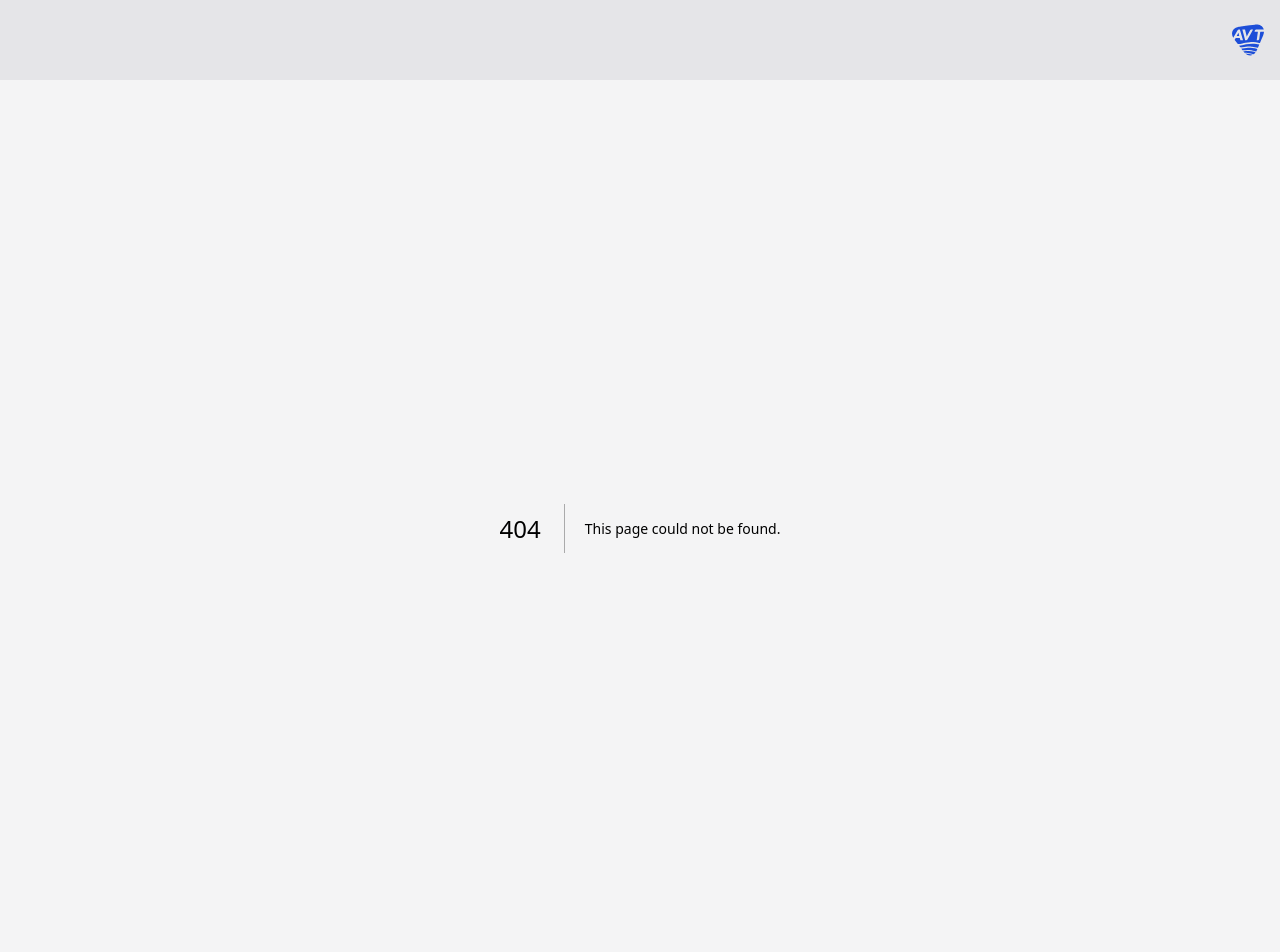
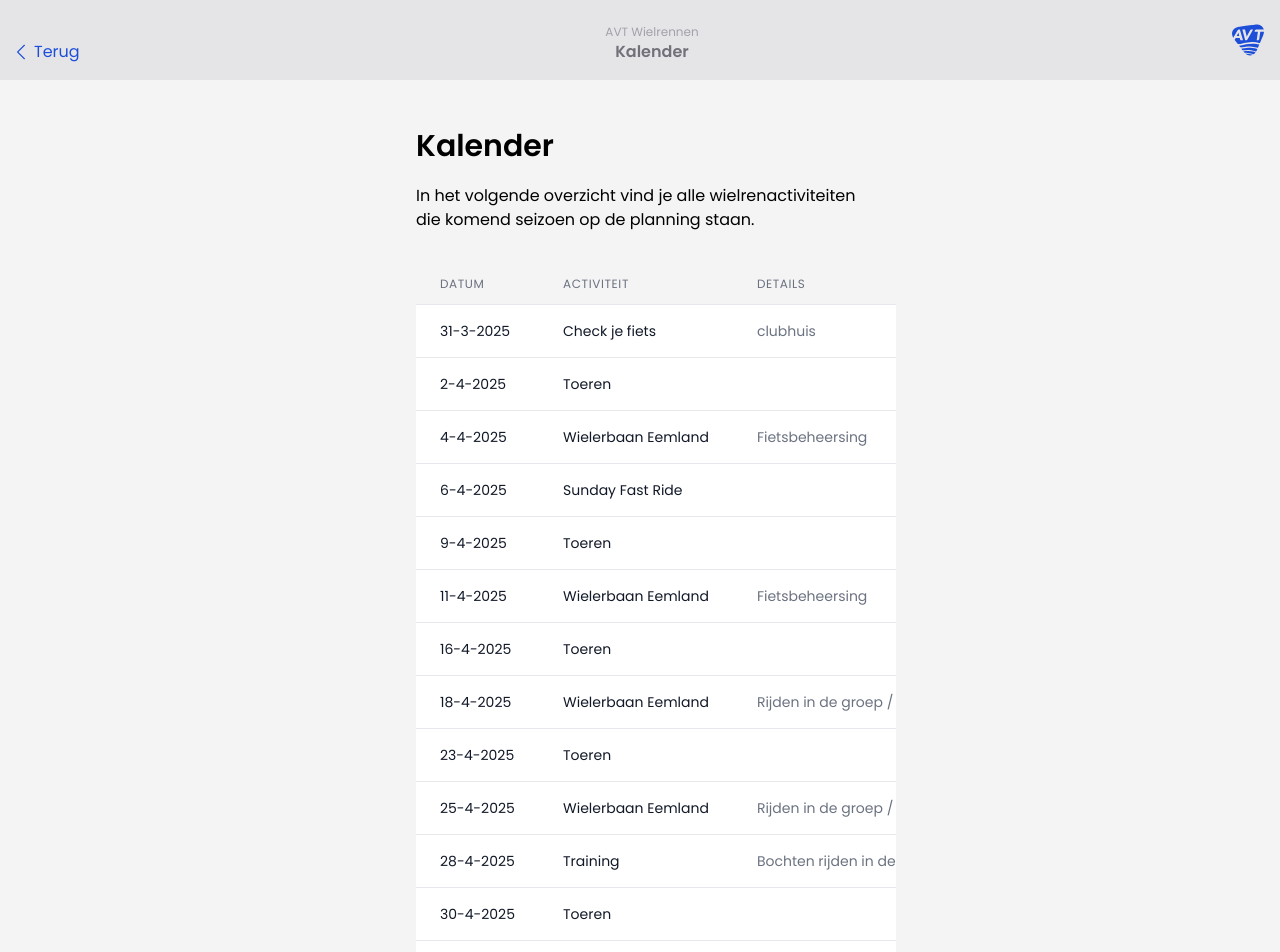
Before and after one commit to timohofmeijer/avt-cycling, a Next.js app: page /kalender in a window 1280 px wide. Before the commit this address had no page. Shown: the top 952 px of the page. Built offline with nearby package versions, Linux system fonts and the light colour scheme.

Commit message:
add calendar

```diff
--- /dev/null
+++ b/src/app/kalender/page.tsx
@@ -0,0 +1,30 @@
+import { Metadata } from 'next'
+import { PageAnimation } from '@/components/PageAnimation'
+import { PageHeaderContent } from '@/components/PageHeaderContent'
+import { PageTitle } from '@/components/PageTitle'
+import { Calendar } from '@/components/Calendar'
+import { calendarEvents } from '@/data/calendar'
+
+export const metadata: Metadata = {
+  title: 'Kalender – AVT Wielrennen',
+  description: 'Overzicht van alle wielrenactiviteiten voor komend seizoen',
+}
+
+const Page: React.FC = () => {
+  const nonTriEvents = calendarEvents.filter((event) => !event.isTriEvent)
+  return (
+    <PageAnimation>
+      <PageHeaderContent page="kalender" />
+      <div className="flex flex-col w-full pb-7">
+        <PageTitle>Kalender</PageTitle>
+        <p className="mb-8">
+          In het volgende overzicht vind je alle wielrenactiviteiten die komend seizoen op de
+          planning staan.
+        </p>
+        <Calendar events={nonTriEvents} />
+      </div>
+    </PageAnimation>
+  )
+}
+
+export default Page
--- /dev/null
+++ b/src/components/Calendar.tsx
@@ -0,0 +1,40 @@
+import { CalendarEvent } from '@/types/calendar'
+
+type Props = {
+  events: CalendarEvent[]
+}
+
+export const Calendar: React.FC<Props> = ({ events }) => {
+  return (
+    <div className="w-full">
+      <table className="min-w-full divide-y divide-gray-200">
+        <thead>
+          <tr>
+            <th className="px-6 py-3 text-left text-xs font-medium text-gray-500 uppercase tracking-wider">
+              Datum
+            </th>
+            <th className="px-6 py-3 text-left text-xs font-medium text-gray-500 uppercase tracking-wider">
+              Activiteit
+            </th>
+            <th className="px-6 py-3 text-left text-xs font-medium text-gray-500 uppercase tracking-wider">
+              Details
+            </th>
+          </tr>
+        </thead>
+        <tbody className="bg-white divide-y divide-gray-200">
+          {events.map((event, index) => (
+            <tr key={index} className="hover:bg-gray-50">
+              <td className="px-6 py-4 whitespace-nowrap text-sm text-gray-900">
+                {new Date(event.date).toLocaleDateString('nl-NL')}
+              </td>
+              <td className="px-6 py-4 whitespace-nowrap text-sm text-gray-900">{event.title}</td>
+              <td className="px-6 py-4 whitespace-nowrap text-sm text-gray-500">
+                {event.description}
+              </td>
+            </tr>
+          ))}
+        </tbody>
+      </table>
+    </div>
+  )
+}
--- a/src/components/PageHeaderContent.tsx
+++ b/src/components/PageHeaderContent.tsx
@@ -5,7 +5,7 @@ import Link from 'next/link'
 import { BsChevronLeft } from 'react-icons/bs'
 import { motion } from 'framer-motion'
 
-type PageType = 'home' | 'signalen' | 'draaien' | 'ritsen' | 'nieuw' | 'wegkapiteins'
+type PageType = 'home' | 'signalen' | 'draaien' | 'ritsen' | 'nieuw' | 'wegkapiteins' | 'kalender'
 
 export const PageHeaderContent: React.FC<{ page: PageType }> = ({ page }) => {
   const [isCSR, setCSR] = useState(false)
@@ -59,4 +59,5 @@ const pageTitles: Record<PageType, string> = {
   ritsen: 'Ritsen',
   nieuw: 'Nieuwe deelnemers',
   wegkapiteins: 'Wegkapiteins',
+  kalender: 'Kalender',
 }
--- /dev/null
+++ b/src/data/calendar.ts
@@ -0,0 +1,307 @@
+import { CalendarEvent } from '@/types/calendar'
+
+export const calendarEvents: CalendarEvent[] = [
+  {
+    date: '2025-03-31',
+    title: 'Check je fiets',
+    description: 'clubhuis',
+  },
+  {
+    date: '2025-04-02',
+    title: 'Toeren',
+  },
+  {
+    date: '2025-04-04',
+    title: 'Wielerbaan Eemland',
+    description: 'Fietsbeheersing',
+  },
+  {
+    date: '2025-04-06',
+    title: 'Sunday Fast Ride',
+  },
+  {
+    date: '2025-04-09',
+    title: 'Toeren',
+  },
+  {
+    date: '2025-04-11',
+    title: 'Wielerbaan Eemland',
+    description: 'Fietsbeheersing',
+  },
+  {
+    date: '2025-04-16',
+    title: 'Toeren',
+  },
+  {
+    date: '2025-04-18',
+    title: 'Wielerbaan Eemland',
+    description: 'Rijden in de groep / Koers',
+  },
+  {
+    date: '2025-04-23',
+    title: 'Toeren',
+  },
+  {
+    date: '2025-04-25',
+    title: 'Wielerbaan Eemland',
+    description: 'Rijden in de groep / Koers',
+  },
+  {
+    date: '2025-04-28',
+    title: 'Training',
+    description: 'Bochten rijden in de groep',
+  },
+  {
+    date: '2025-04-30',
+    title: 'Toeren',
+  },
+  {
+    date: '2025-05-03',
+    title: 'Toertocht',
+    description: '80 km',
+  },
+  {
+    date: '2025-05-05',
+    title: 'Bevrijdingsdag',
+    description: 'Geen training',
+  },
+  {
+    date: '2025-05-07',
+    title: 'Toeren',
+  },
+  {
+    date: '2025-05-11',
+    title: 'Sunday Fast Ride',
+  },
+  {
+    date: '2025-05-12',
+    title: 'Training',
+    description: 'Klimtraining',
+  },
+  {
+    date: '2025-05-14',
+    title: 'Toeren',
+  },
+  {
+    date: '2025-05-18',
+    title: 'Enschede',
+    description: 'Eerste divisie',
+    isTriEvent: true,
+  },
+  {
+    date: '2025-05-19',
+    title: 'Training',
+    description: 'Intervaltraining (blokken)',
+  },
+  {
+    date: '2025-05-21',
+    title: 'Toeren',
+  },
+  {
+    date: '2025-05-26',
+    title: 'Training',
+    description: 'Krachttraining',
+  },
+  {
+    date: '2025-05-28',
+    title: 'Toeren',
+  },
+  {
+    date: '2025-06-01',
+    title: 'Sunday Fast Ride',
+  },
+  {
+    date: '2025-06-02',
+    title: 'Training',
+    description: 'Waaiers',
+  },
+  {
+    date: '2025-06-04',
+    title: 'Toeren',
+  },
+  {
+    date: '2025-06-07',
+    title: 'Toertocht',
+    description: '100 km',
+  },
+  {
+    date: '2025-06-08',
+    title: 'Pinksteren',
+    description: 'GEEN TRAINING',
+  },
+  {
+    date: '2025-06-09',
+    title: 'Pinksteren',
+    description: 'GEEN TRAINING',
+  },
+  {
+    date: '2025-06-11',
+    title: 'Midzomernacht',
+    description: 'Langste tocht',
+  },
+  {
+    date: '2025-06-15',
+    title: 'Groningen',
+    description: 'Derde divisie',
+    isTriEvent: true,
+  },
+  {
+    date: '2025-06-16',
+    title: 'Training',
+    description: 'Klimtraining',
+  },
+  {
+    date: '2025-06-18',
+    title: 'Toeren',
+  },
+  {
+    date: '2025-06-22',
+    title: 'Sunday Fast Ride',
+  },
+  {
+    date: '2025-06-23',
+    title: 'Training',
+    description: 'Bochtentechniek',
+  },
+  {
+    date: '2025-06-25',
+    title: 'Toeren',
+  },
+  {
+    date: '2025-06-29',
+    title: 'Sunday Fast Ride',
+  },
+  {
+    date: '2025-06-30',
+    title: 'Training',
+    description: 'Intervaltraining (blokken)',
+  },
+  {
+    date: '2025-07-02',
+    title: 'Toeren',
+  },
+  {
+    date: '2025-07-05',
+    title: 'Toertocht',
+    description: '120 km',
+  },
+  {
+    date: '2025-07-07',
+    title: 'Training',
+    description: 'Waaiers',
+  },
+  {
+    date: '2025-07-09',
+    title: 'Toeren',
+  },
+  {
+    date: '2025-07-13',
+    title: 'Voorst',
+    description: 'Eerste en derde divisie',
+    isTriEvent: true,
+  },
+  {
+    date: '2025-07-14',
+    title: 'Training',
+    description: 'Vrij in te vullen',
+  },
+  {
+    date: '2025-07-16',
+    title: 'Toeren',
+  },
+  {
+    date: '2025-07-20',
+    title: 'Sunday Fast Ride',
+  },
+  {
+    date: '2025-07-21',
+    title: 'Training',
+    description: 'Vrij in te vullen',
+  },
+  {
+    date: '2025-07-23',
+    title: 'Toeren',
+  },
+  {
+    date: '2025-07-28',
+    title: 'Training',
+    description: 'Vrij in te vullen',
+  },
+  {
+    date: '2025-07-30',
+    title: 'Toeren',
+  },
+  {
+    date: '2025-08-02',
+    title: 'Toertocht',
+    description: '120 km',
+  },
+  {
+    date: '2025-08-04',
+    title: 'Training',
+    description: 'Intervaltraining (blokken)',
+  },
+  {
+    date: '2025-08-06',
+    title: 'Toeren',
+  },
+  {
+    date: '2025-08-11',
+    title: 'Training',
+    description: 'Waaiers',
+  },
+  {
+    date: '2025-08-13',
+    title: 'Toeren',
+  },
+  {
+    date: '2025-08-18',
+    title: 'Training',
+    description: 'Klimtraining',
+  },
+  {
+    date: '2025-08-20',
+    title: 'Toeren',
+  },
+  {
+    date: '2025-08-25',
+    title: 'Training',
+    description: 'Intervaltraining (blokken)',
+  },
+  {
+    date: '2025-08-27',
+    title: 'Toeren',
+  },
+  {
+    date: '2025-09-01',
+    title: 'Training',
+    description: 'Vrij in te vullen',
+  },
+  {
+    date: '2025-09-03',
+    title: 'Toeren',
+  },
+  {
+    date: '2025-09-06',
+    title: 'Toertocht',
+    description: 'Posbank',
+  },
+  {
+    date: '2025-09-08',
+    title: 'Training',
+    description: 'Vrij in te vullen',
+  },
+  {
+    date: '2025-09-10',
+    title: 'Toeren',
+  },
+  {
+    date: '2025-09-14',
+    title: 'Sunday Fast Ride',
+  },
+  {
+    date: '2025-09-15',
+    title: 'Tijdrit',
+    description: '1km vliegbasis',
+  },
+]
--- /dev/null
+++ b/src/types/calendar.ts
@@ -0,0 +1,6 @@
+export type CalendarEvent = {
+  date: string
+  title: string
+  description?: string
+  isTriEvent?: boolean
+}
```
